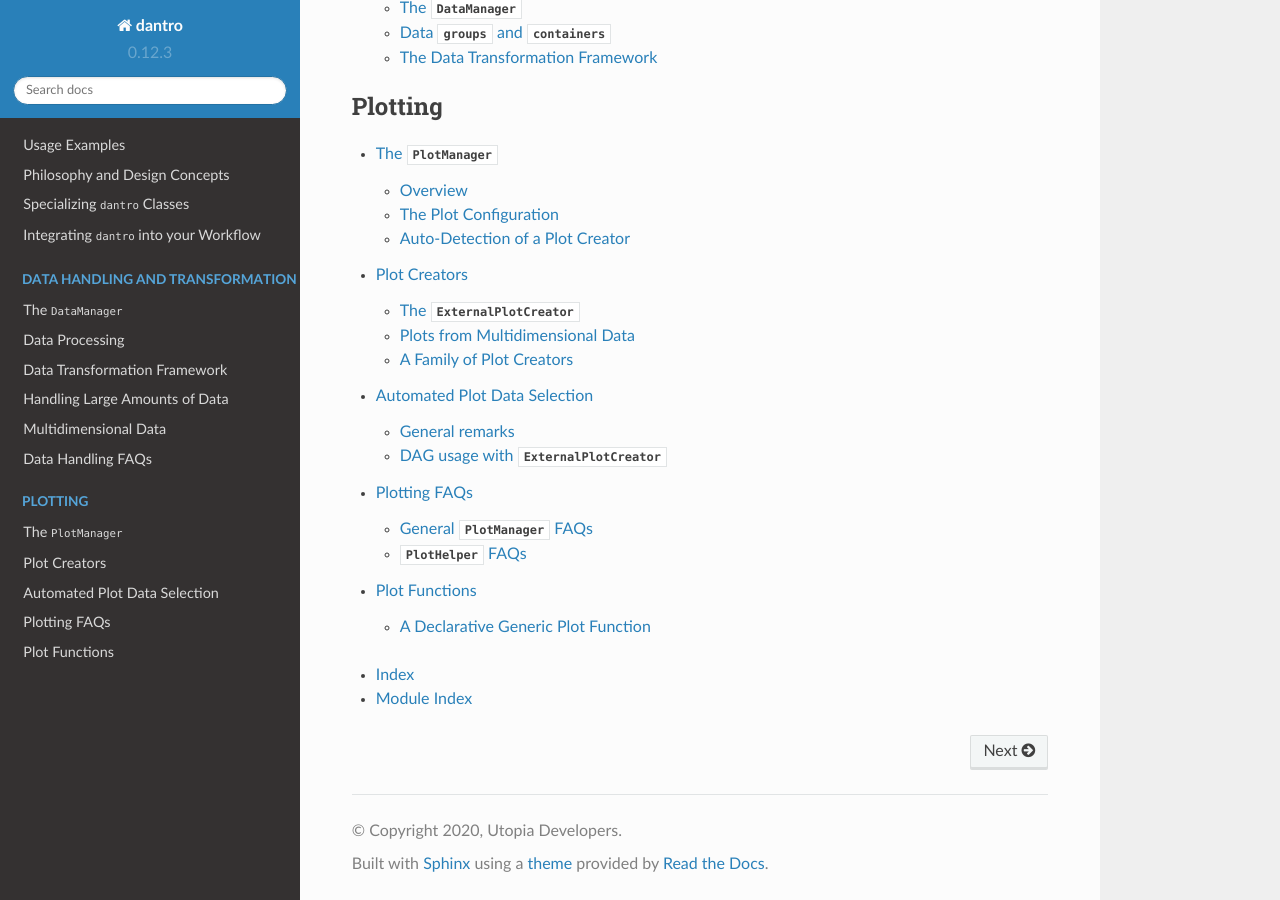
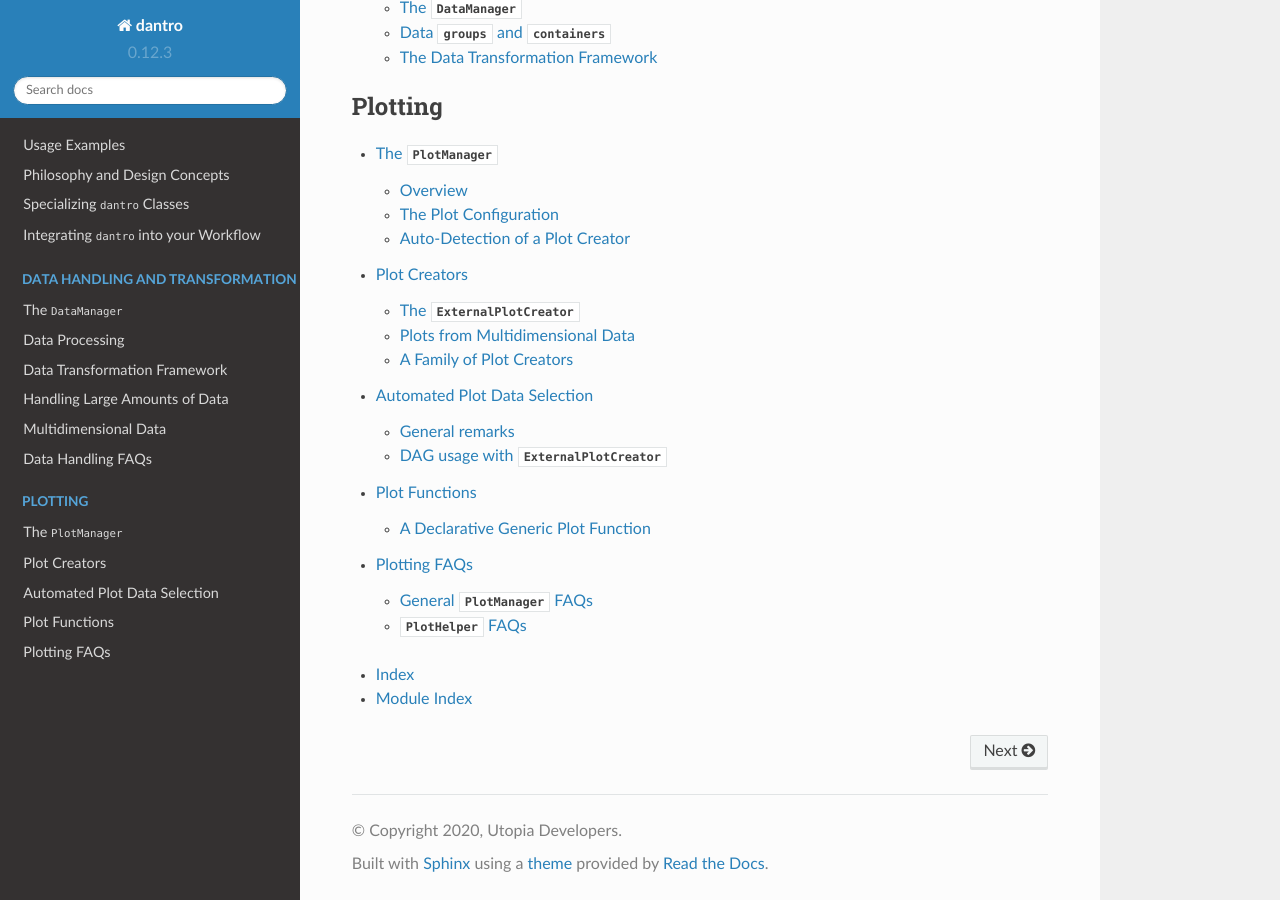
Before and after one commit to utopia-foss/dantro, a Sphinx documentation site: the page built from doc/index.rst, in a window 1280 px wide and 900 px high, scrolled down 1482 px. Built offline with Sphinx 7.4.7 and the Read the Docs theme 2.0.0, drawn with Linux system fonts in a browser that asks for light colours; pages that are not in the unit, such as notebooks, are missing from menus; part of the change alters nothing that is shown.

```diff
--- a/doc/index.rst
+++ b/doc/index.rst
@@ -38,6 +38,7 @@ It allows loading possibly heterogeneous data into a tree-like structure that ca
     plotting/plot_manager
     plotting/plot_creators
     plotting/plot_data_selection
+    plotting/plot_functions
     plotting/*
 
 .. toctree::
```
